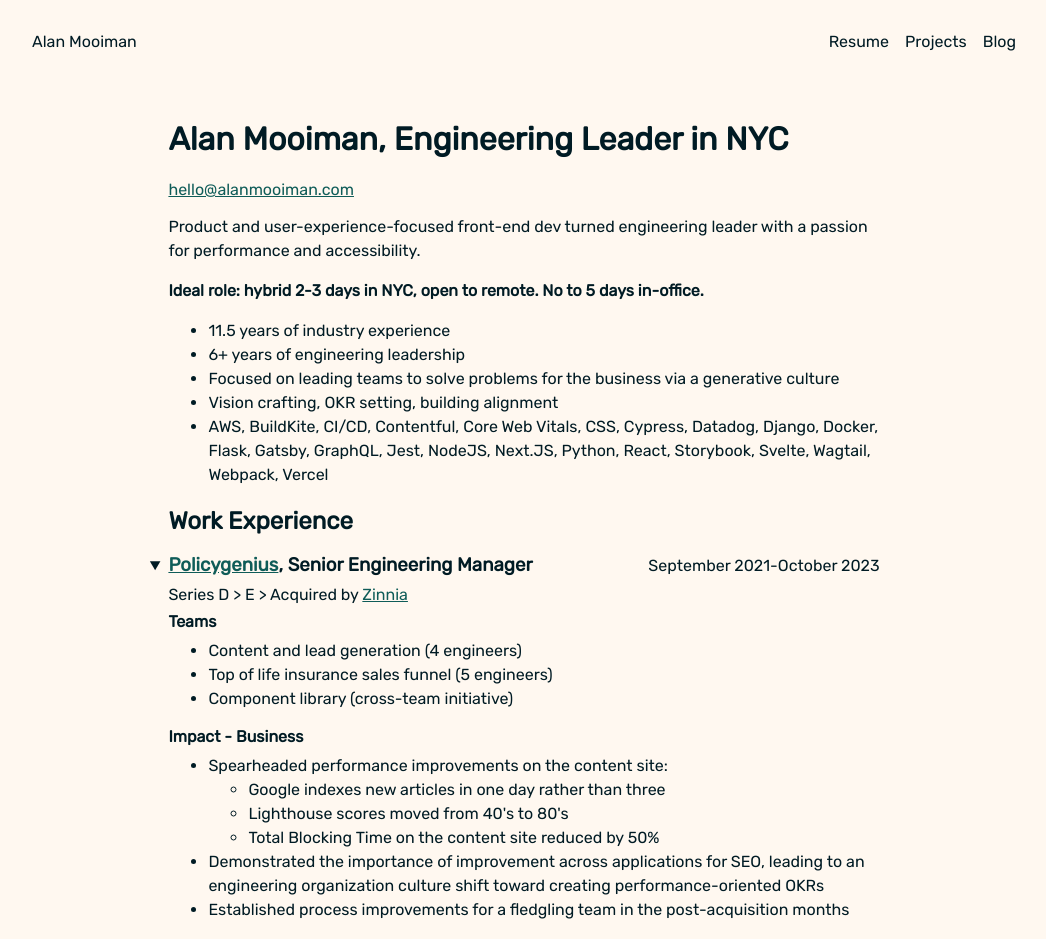
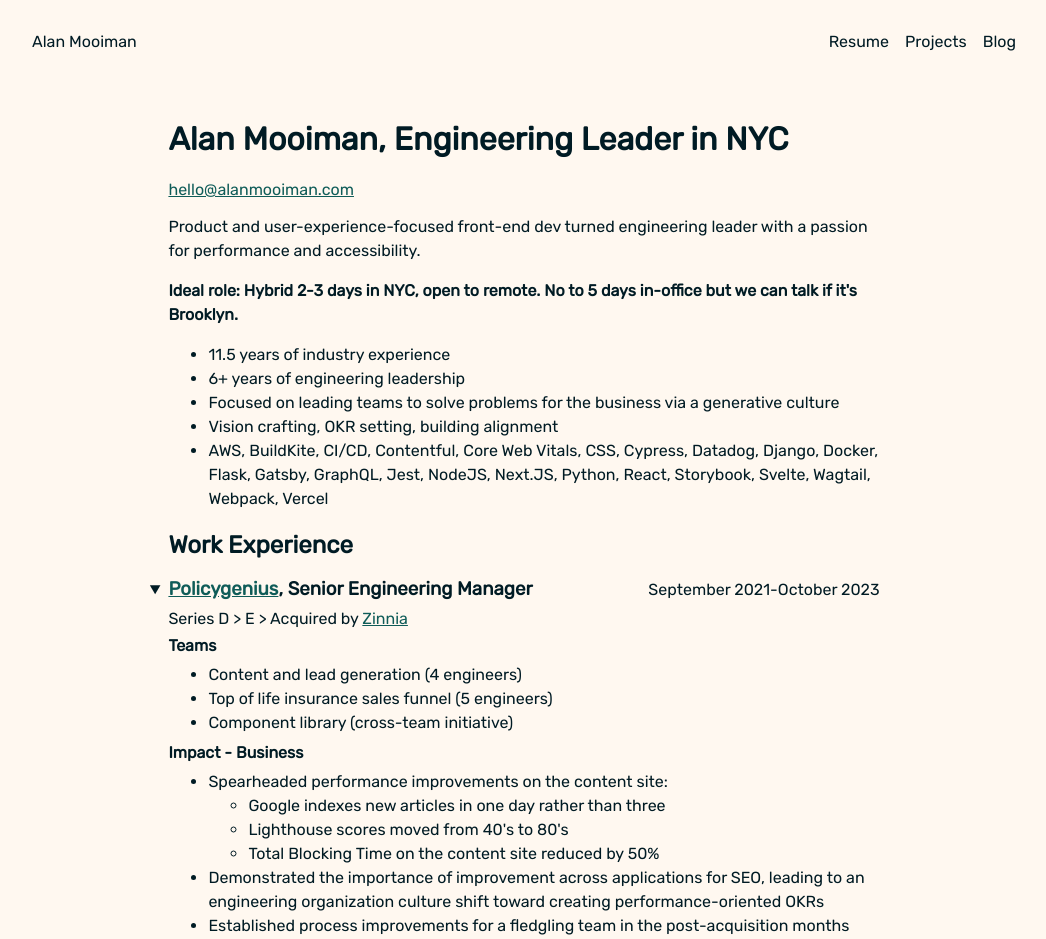
Before and after one commit to alanmoo/alanmoo-svelte, a SvelteKit app: page /resume/update in a window 1280 px wide. Shown: the top 939 px of the page, without its empty margins (116-1162 px from the left). Built offline with nearby package versions, Linux system fonts and the light colour scheme.

Commit message:
Fine-tuning resume

```diff
--- a/src/routes/resume/update/+page.svelte
+++ b/src/routes/resume/update/+page.svelte
@@ -38,7 +38,10 @@
 			performance and accessibility.
 		</p>
 		<p>
-			<strong>Ideal role: hybrid 2-3 days in NYC, open to remote. No to 5 days in-office.</strong>
+			<strong>
+				Ideal role: Hybrid 2-3 days in NYC, open to remote. No to 5 days in-office but we can talk
+				if it's Brooklyn.
+			</strong>
 		</p>
 	</header>
 	<div class="content">
@@ -490,10 +493,10 @@
 		margin: 0.5em 0;
 	}
 	ul {
-		margin-top: 0.5em;
+		margin: 0.5em 0;
 	}
 	ul ul {
-		margin-top: 0;
+		margin: 0;
 	}
 
 	@media print {
```
